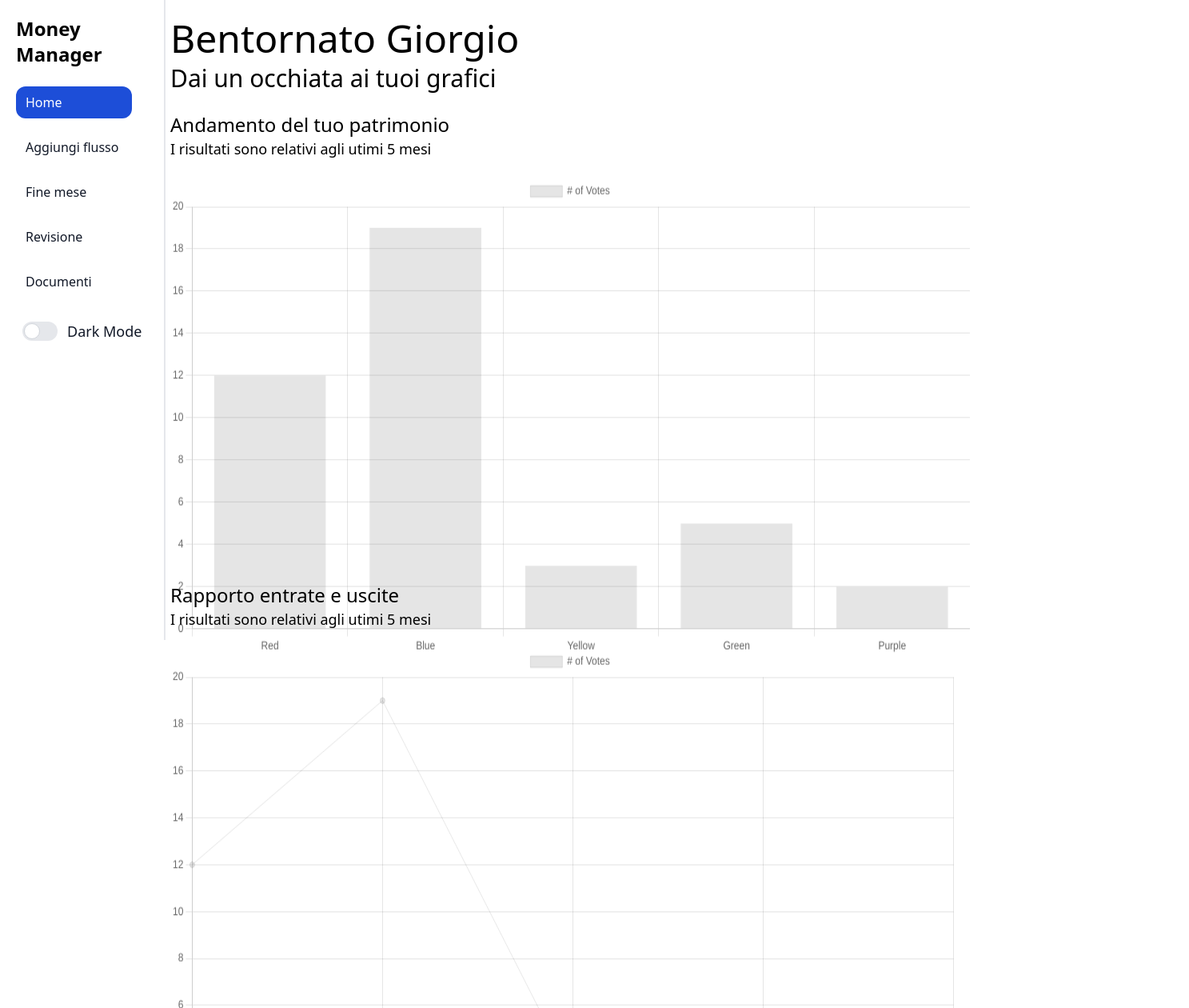
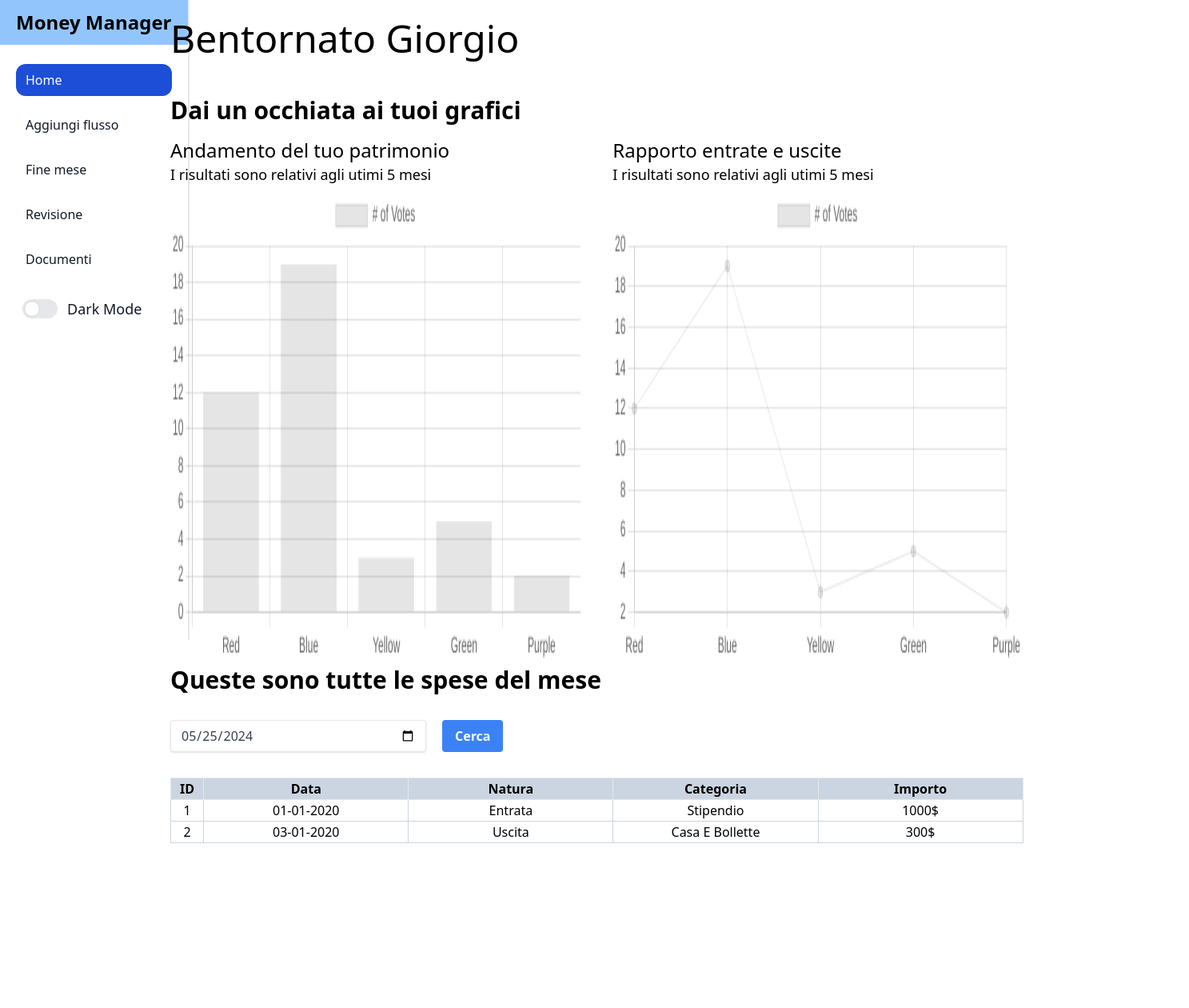
Before and after one commit to BacaroTech/Money-dashboard, an Angular app in the folder FE/: page /dashboard in a window 1280 px wide. Shown: the top 1260 px of the page at 80% size, 1487 px wide, since content can reach past the window. After the commit the page ends 1078 px from the top, so only its background shows below. Built offline with nearby package versions, Linux system fonts and the light colour scheme.

Commit message:
graphic refactor of all project

```diff
--- a/FE/src/app/components/cash-flow/cash-flow.component.html
+++ b/FE/src/app/components/cash-flow/cash-flow.component.html
@@ -1,11 +1,11 @@
-<section class="mt-5 ">
-    <h2 class="text-3xl mb-5 dark:text-white">Queste sono tutte le spese del mese</h2>
-    <form class="bg-white dark:bg-gray-900 rounded mb-4" [formGroup]="this.dateSection" (ngSubmit)="this.ngSubmit()">
-        <div class="mb-4">
+<section class="">
+    <h2 class="text-3xl mb-5 dark:text-white"><b>Queste sono tutte le spese del mese</b></h2>
+    <form class="bg-white dark:bg-gray-900 rounded" [formGroup]="this.dateSection" (ngSubmit)="this.ngSubmit()">
+        <div class="my-8 flex flex-row">
             <input
                 class="shadow appearance-none border rounded w-80 py-2 px-3 text-gray-700 leading-tight focus:outline-none focus:shadow-outline space-x-10"
                 formControlName="date" id="date" type="date">
-            <div class="mt-5">
+            <div class="ml-5">
                 <button
                     class="bg-blue-500 hover:bg-blue-700 text-white font-bold py-2 px-4 rounded focus:outline-none focus:shadow-outline"
                     type="submit">
@@ -14,9 +14,5 @@
             </div>
         </div>
     </form>
-    <app-table
-        [titles]="this.titles"
-        [datas]="this.datas"
-        [type]="'cashFlow'"
-    ></app-table>
+    <app-table [titles]="this.titles" [datas]="this.datas" [type]="'cashFlow'"></app-table>
 </section>
--- a/FE/src/app/components/cash-review/cash-review.component.html
+++ b/FE/src/app/components/cash-review/cash-review.component.html
@@ -1,6 +1,16 @@
 <div class="h-screen">
     <h1 class="text-5xl mt-6 dark:text-white">Revisione flussi</h1>
     <h2 class="text-3xl mt-2 dark:text-white">Da questa schermata puoi visualizzare l'evoluzione della tua situazione finanziaria</h2>
-    <h3 class="text-xl mt-20 dark:text-white">Evoluzione della tua ricchezza</h3>
-    <app-dashboard [type]="'conti'"></app-dashboard>
+
+    <div id="mydashboard" class="w-full grid grid-cols-2 gap-10 mt-10">
+        <div class="mt-2">
+            <app-dashboard [type]="'conti'"></app-dashboard>
+        </div>
+        <div>
+            <h3 class="text-2xl dark:text-white my-2"><b>Evoluzione della tua ricchezza</b></h3>
+            <p class="text-xl dark:text-white">
+                Lorem ipsum dolor sit amet consectetur adipisicing elit. Tenetur eveniet adipisci, minus excepturi assumenda dolore quasi unde dicta, aliquid rerum beatae pariatur culpa officiis fugit nam porro consequuntur nostrum et.
+            </p>
+        </div>
+    </div>
 </div>
--- a/FE/src/app/components/dashboard/dashboard.component.html
+++ b/FE/src/app/components/dashboard/dashboard.component.html
@@ -1,3 +1 @@
-<div style=" height: 500px; width:100%">
-    <canvas #dynamicElement [id]="type"></canvas>
-</div>
+<canvas #dynamicElement [id]="type"></canvas>
--- a/FE/src/app/components/dashboard/dashboard.component.ts
+++ b/FE/src/app/components/dashboard/dashboard.component.ts
@@ -1,7 +1,9 @@
 import { AfterContentInit, AfterViewInit, Component, ElementRef, Input, OnInit, ViewChild } from '@angular/core';
-import { BarController, BarElement, CategoryScale, Chart,
+import {
+  BarController, BarElement, CategoryScale, Chart,
   ChartItem, Decimation, Filler, Legend, LineController, LineElement,
-  LinearScale, PointElement, Title, Tooltip, registerables } from 'chart.js';
+  LinearScale, PointElement, Title, Tooltip, registerables
+} from 'chart.js';
 
 @Component({
   selector: 'app-dashboard',
@@ -24,7 +26,7 @@ export class DashboardComponent implements OnInit, AfterViewInit {
 
   ngAfterViewInit(): void {
     const ctx = (this.element.nativeElement.id) as ChartItem;
-    switch(this.element.nativeElement.id){
+    switch (this.element.nativeElement.id) {
       case 'conti':
         this.buildChart(ctx, 'bar');
         break;
@@ -40,7 +42,7 @@ export class DashboardComponent implements OnInit, AfterViewInit {
     }
   }
 
-  private buildChart(ctx: ChartItem, typeChar: any){
+  private buildChart(ctx: ChartItem, typeChar: any) {
     new Chart(ctx, {
       type: typeChar,
       data: {
@@ -53,7 +55,7 @@ export class DashboardComponent implements OnInit, AfterViewInit {
       },
       options: {
         responsive: true,
-        scales: {}
+        options: { }
       }
     });
   }
--- a/FE/src/app/components/end-month/end-month.component.ts
+++ b/FE/src/app/components/end-month/end-month.component.ts
@@ -10,8 +10,8 @@ import { Alert } from 'src/app/model/alert';
 export class EndMonthComponent implements OnInit {
 
   alerts: Alert[] = [
-    {title: "alert1", description: "description1", action:"/dashboard", type:"info"},
-    {title: "alert2", description: "description2", action:"/review", type:"important"},
+    //{title: "alert1", description: "description1", action:"/dashboard", type:"info"},
+    //{title: "alert2", description: "description2", action:"/review", type:"important"},
   ]
   insert: "succed"| "fail" | "todo" = "todo";
 
--- a/FE/src/app/components/home/home.component.html
+++ b/FE/src/app/components/home/home.component.html
@@ -1,19 +1,18 @@
 <section class="home h-full dark:bg-gray-900 py-6">
-    <div class="mb-6">
     <h1 class="text-5xl dark:text-white">Bentornato Giorgio</h1>
-        <h2 class="text-3xl pt-2 dark:text-white">Dai un occhiata ai tuoi grafici</h2>
-    </div>
-
-    <div id="mydashboard" class="">
-        <div class="mt-2">
+    <div class="mt-10">
+        <h2 class="text-3xl pt-2 dark:text-white"><b>Dai un occhiata ai tuoi grafici</b></h2>
+        <div id="mydashboard" class="w-full grid grid-cols-2 gap-10 mt-4">
+            <div class="">
                 <h3 class="text-2xl dark:text-white">Andamento del tuo patrimonio</h3>
-            <p class="text-lg mb-5 dark:text-white">I risultati sono relativi agli utimi 5 mesi</p>
+                <p class="text-lg dark:text-white">I risultati sono relativi agli utimi 5 mesi</p>
                 <app-dashboard [type]="'patrimonio'"></app-dashboard>
             </div>
-        <div class="mt-2">
+            <div class="">
                 <h3 class="text-2xl dark:text-white">Rapporto entrate e uscite</h3>
-            <p class="text-lg mb-5 dark:text-white">I risultati sono relativi agli utimi 5 mesi</p>
+                <p class="text-lg dark:text-white">I risultati sono relativi agli utimi 5 mesi</p>
                 <app-dashboard [type]="'rapporto'"></app-dashboard>
+            </div>
         </div>
     </div>
     <app-cash-flow></app-cash-flow>
--- a/FE/src/app/components/menu/menu.component.html
+++ b/FE/src/app/components/menu/menu.component.html
@@ -1,12 +1,14 @@
 <div class="border-r-2">
     <nav class="bg-white border-gray-200 dark:bg-gray-900 h-screen">
-        <div class="max-w-screen-xl p-5">
-            <a class="space-x-3 rtl:space-x-reverse" (click)="setHome()" [routerLink]="'/dashboard'">
-                <span class="text-2xl font-semibold whitespace-nowrap dark:text-white ">Money <br>Manager</span>
-            </a>
-            <div class="w-full " id="">
+        <div class="max-w-screen-xl ">
+            <div class="bg-blue-200 px-5 py-3 mx-auto hover:bg-blue-300">
+                <a class="space-x-3 rtl:space-x-reverse text-2xl font-semibold whitespace-nowrap" (click)="setHome()" [routerLink]="'/dashboard'">
+                    Money Manager
+                </a>
+            </div>
+            <div class="w-full px-5" id="">
                 <ul class="font-medium flex flex-col mt-4 rtl:space-x-reverse">
-                    <li *ngFor="let menu of menus" class="mr-5" (click)="goActive(menu.url)">
+                    <li *ngFor="let menu of menus" class="" (click)="goActive(menu.url)">
                         <p *ngIf="menu.active" [routerLink]="[menu.url]"
                         class="block py-2 px-3 my-2 text-white bg-blue-700 rounded-xl dark:text-white cursor-pointer" aria-current="page">{{menu.name}}</p>
                         <p *ngIf="!menu.active" [routerLink]="[menu.url]"
@@ -15,7 +17,7 @@
                 </ul>
             </div>
         </div>
-        <div class="mx-7">
+        <div class="mx-7 mt-5">
             <app-to-dark></app-to-dark>
         </div>
 
--- a/FE/src/app/components/table/table.component.html
+++ b/FE/src/app/components/table/table.component.html
@@ -1,40 +1,42 @@
-<table class="border-collapse border border-slate-400" *ngIf="this.datas && this.datas.length > 0">
+<table class="border-collapse border border-slate-400 w-full" *ngIf="this.datas && this.datas.length > 0">
     <thead>
         <tr>
-            <th *ngFor="let title of titles" class="border border-slate-300 capitalize dark:text-white">{{title}}</th>
+            <th *ngFor="let title of titles" class="border capitalize bg-slate-300
+            dark:text-white dark:bg-gray-400">{{title}}</th>
         </tr>
     </thead>
     <tbody *ngIf="this.type === 'cashFlow'">
-        <tr *ngFor="let data of datas" class="capitalize">
-            <td class="border border-slate-300 px-24 dark:text-white">
+        <tr *ngFor="let data of datas" class="border capitalize">
+            <td class="border border-slate-300  dark:text-white">
                 <p class="text-center">{{data.id}}</p>
             </td>
-            <td class="border border-slate-300 px-24 dark:text-white">
+            <td class="border border-slate-300  dark:text-white">
                 <p class="min-w-32 text-center">{{data.date}}</p>
             </td>
-            <td class="border border-slate-300 px-24 dark:text-white">
+            <td class="border border-slate-300  dark:text-white">
                 <p class="min-w-32 text-center">{{data.nature}}</p>
             </td>
-            <td class="border border-slate-300 px-24 dark:text-white">
+            <td class="border border-slate-300  dark:text-white">
                 <p class="min-w-32 text-center">{{data.category}}</p>
             </td>
-            <td class="border border-slate-300 px-24 dark:text-white">
+            <td class="border border-slate-300  dark:text-white">
                 <p class="min-w-32 text-center">{{data.import}}</p>
             </td>
         </tr>
     </tbody>
     <tbody *ngIf="this.type === 'documenti'">
-        <tr *ngFor="let data of datas" class="capitalize cursor-pointer" [routerLink]="'/document/'+data.id">
-            <td class="border border-slate-300 px-24 dark:text-white">
+        <tr *ngFor="let data of datas" class="capitalize cursor-pointer border hover:bg-slate-200"
+            [routerLink]="'/document/'+data.id">
+            <td class="border border-slate-300  dark:text-white ">
                 <p class="text-center">{{data.id}}</p>
             </td>
-            <td class="border border-slate-300 px-24 dark:text-white">
+            <td class="border border-slate-300  dark:text-white">
                 <p class="min-w-32 text-center">{{data.dateInsert}}</p>
             </td>
-            <td class="border border-slate-300 px-24 dark:text-white">
+            <td class="border border-slate-300  dark:text-white">
                 <p class="min-w-32 text-center">{{data.dateLastUpdate}}</p>
             </td>
-            <td class="border border-slate-300 px-24 dark:text-white">
+            <td class="border border-slate-300  dark:text-white">
                 <p class="min-w-32 text-center">{{data.balance}}</p>
             </td>
         </tr>
```
Also changed, not shown: FE/src/app/components/end-month/end-month.component.html (+16 -7 lines), FE/src/app/components/form-flow/form-flow.component.html (+18 -9 lines). Lines whose indentation alone changed are shown as unchanged.
